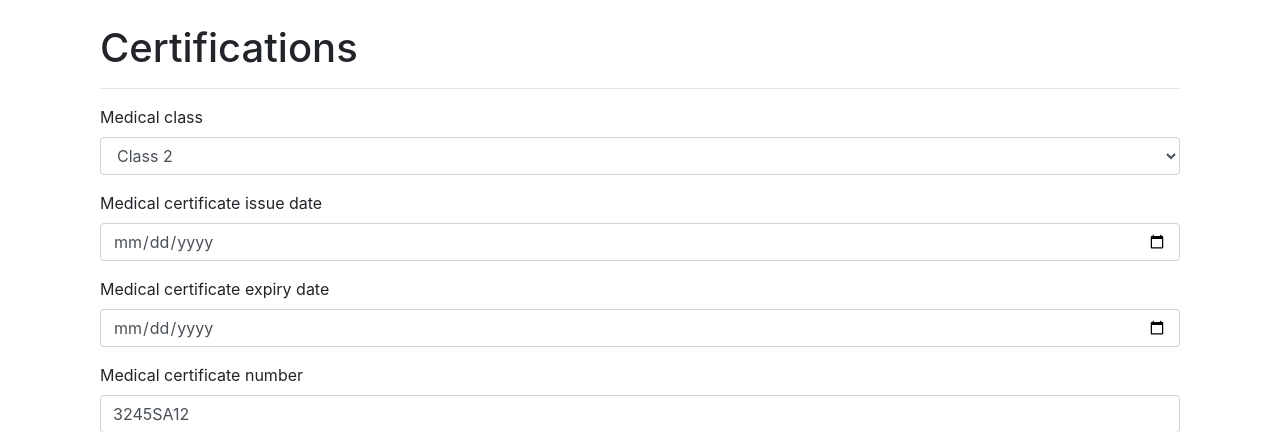
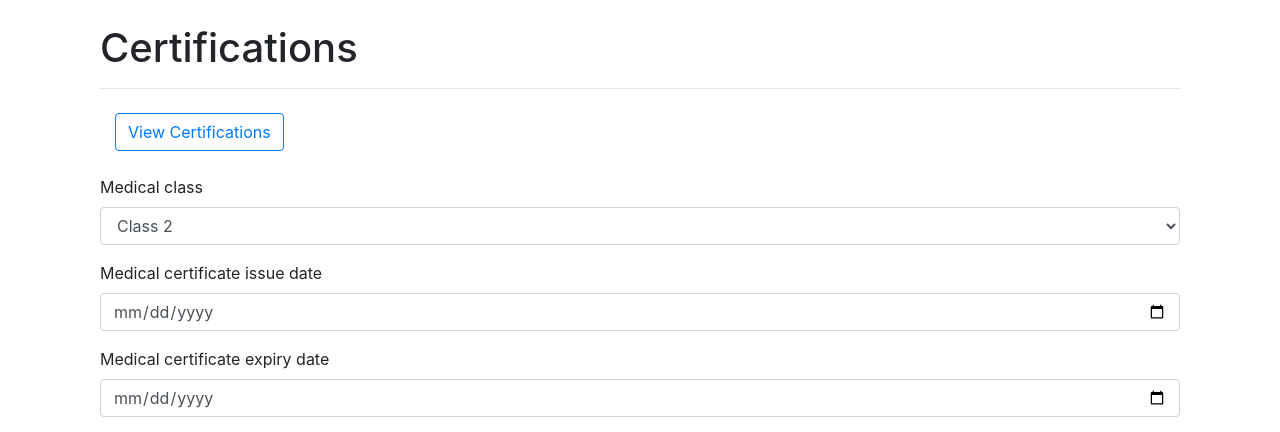
Before and after one commit to dcccalvin/SkyLog, a Django app: page /logbook/certifications/ in a window 1280 px wide. Shown: the part 56-488 px from the top of the page. Run offline with Django 4.2, Linux system fonts and the light colour scheme; a user stored in the database is signed in; data comes from the database, SQL or seed files in the repository.

Commit message:
Add "View Certifications" button to pilot certification page UI/UX  Certiffication #26

```diff
--- a/Pilot_Logbook/logs/templates/certification/pilot_certification.html
+++ b/Pilot_Logbook/logs/templates/certification/pilot_certification.html
@@ -6,6 +6,13 @@
         <div class="col-md-12">
             <h1>Certifications</h1>
             <hr>
+
+            <div class="col-md-4 mt-4">
+                <a href="{% url 'logs:view_pilot_certification' %}" class="btn btn-outline-primary">View Certifications</a>
+            </div>
+
+            <br>
+
             <form method="POST" action="">
                 {% csrf_token %}
 
```
